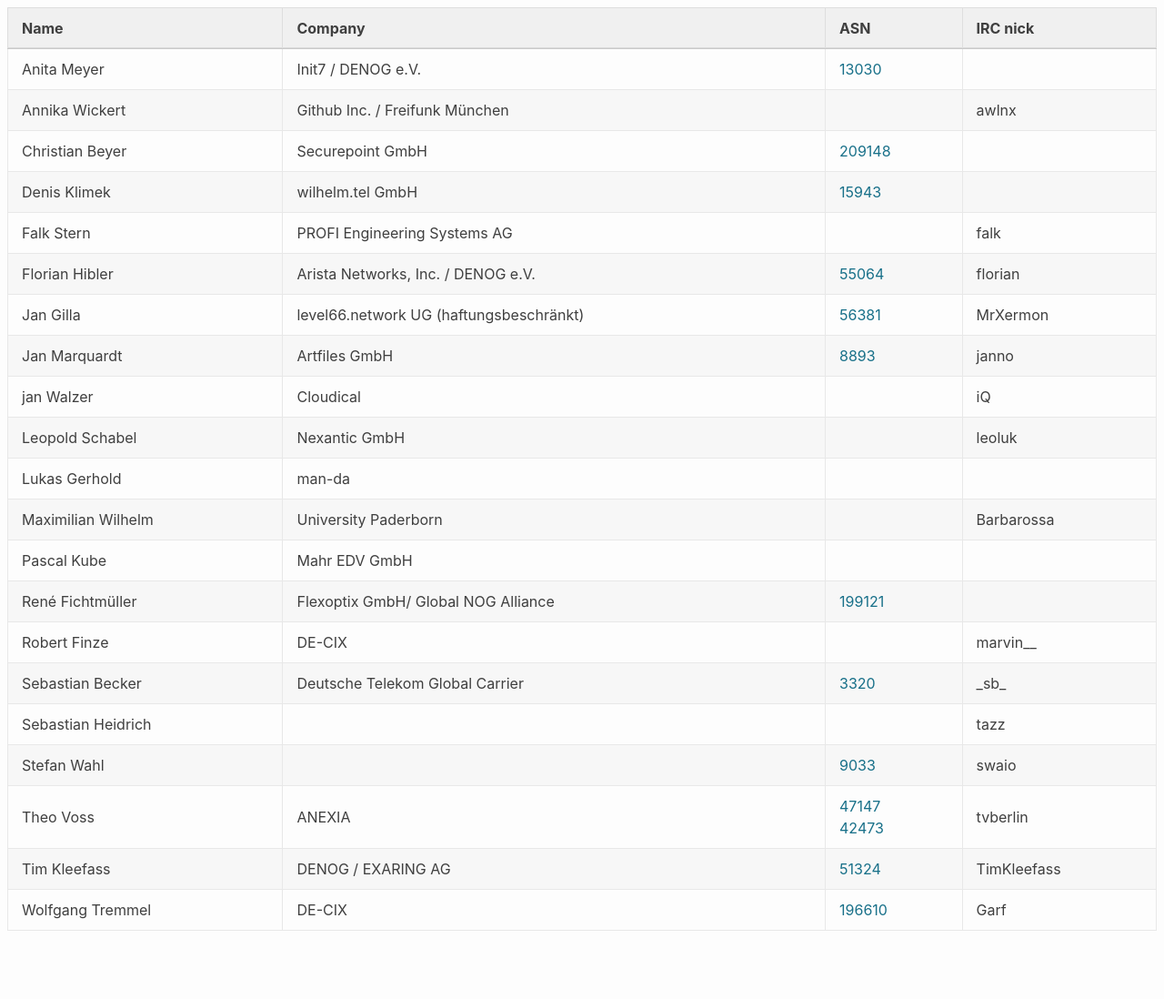
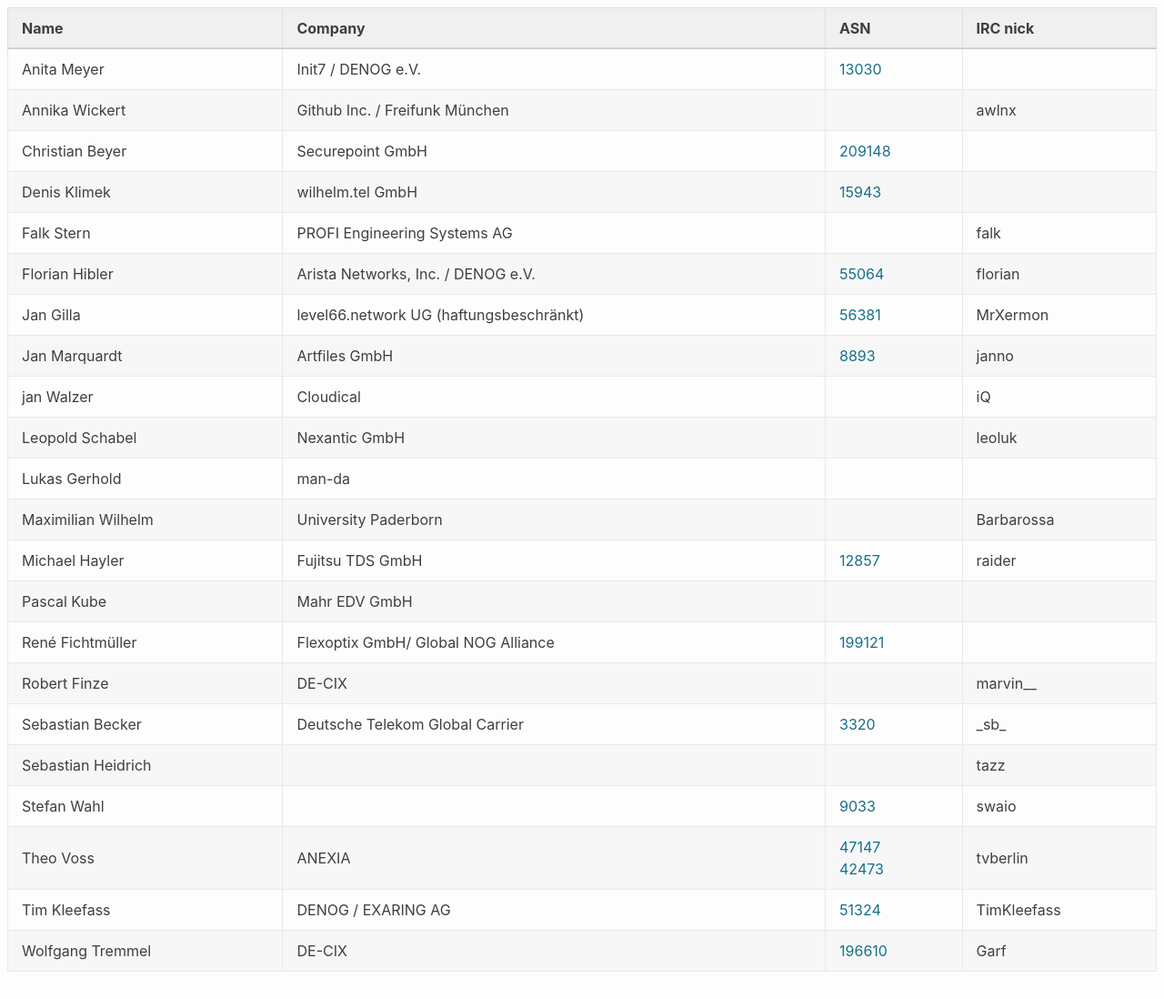
Before and after one commit to denog/pretix-attendeelist, a Jekyll site: the page built from index.markdown, in a window 1280 px wide and 1098 px high. Shown: the whole window at 91% size. Built offline with Jekyll 4.4.1, drawn with Linux system fonts in a browser that asks for light colours.

Commit message:
Latest data: Sun Mar 14 20:26:34 UTC 2021

```diff
--- a/_data/attendees_meetup_leader_2021-01.json
+++ b/_data/attendees_meetup_leader_2021-01.json
@@ -72,6 +72,12 @@
     "asn": null
   },
   {
+    "name": "Michael Hayler",
+    "company": "Fujitsu TDS GmbH",
+    "irc": "raider",
+    "asn": "12857"
+  },
+  {
     "name": "Pascal Kube",
     "company": "Mahr EDV GmbH",
     "irc": null,
```
